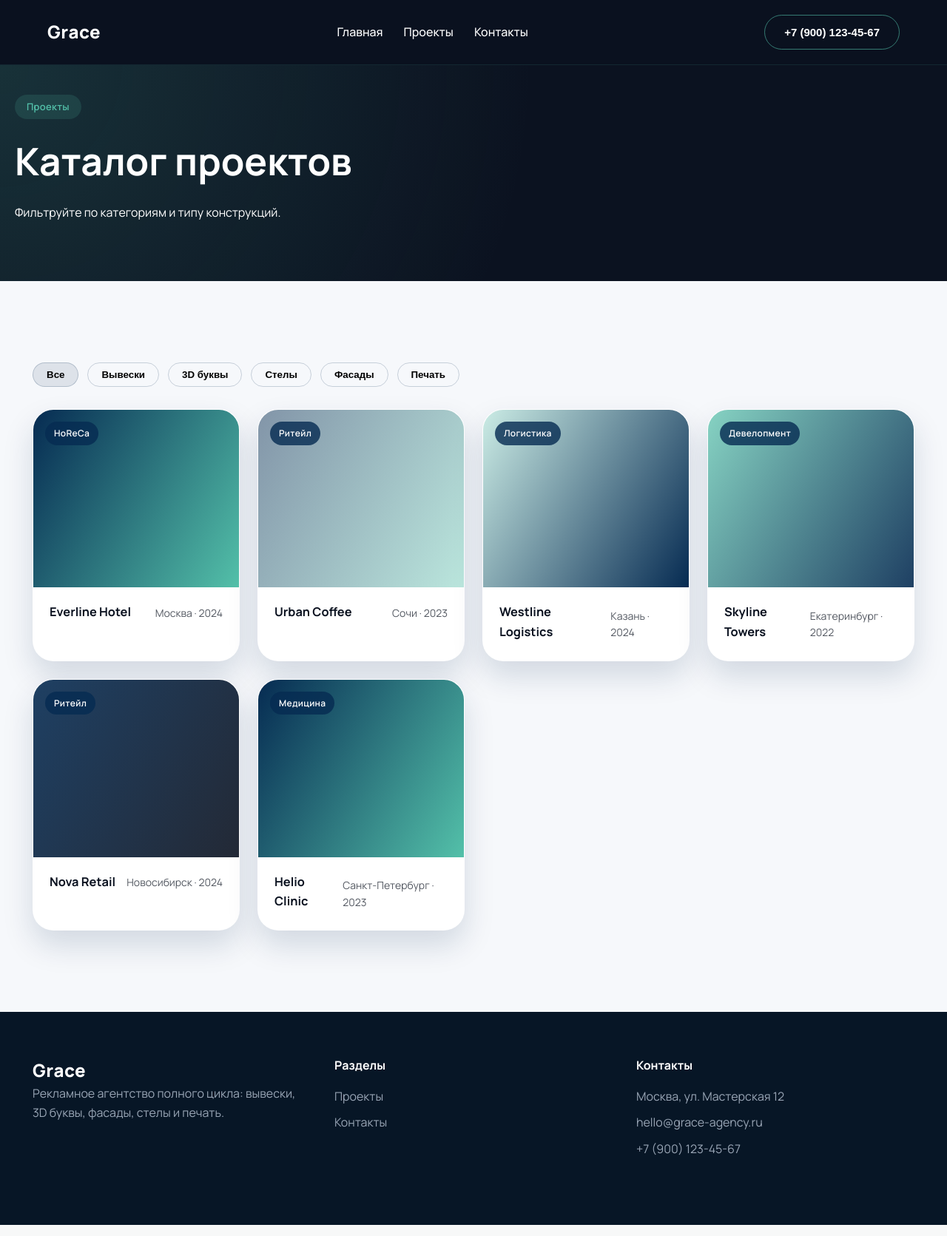
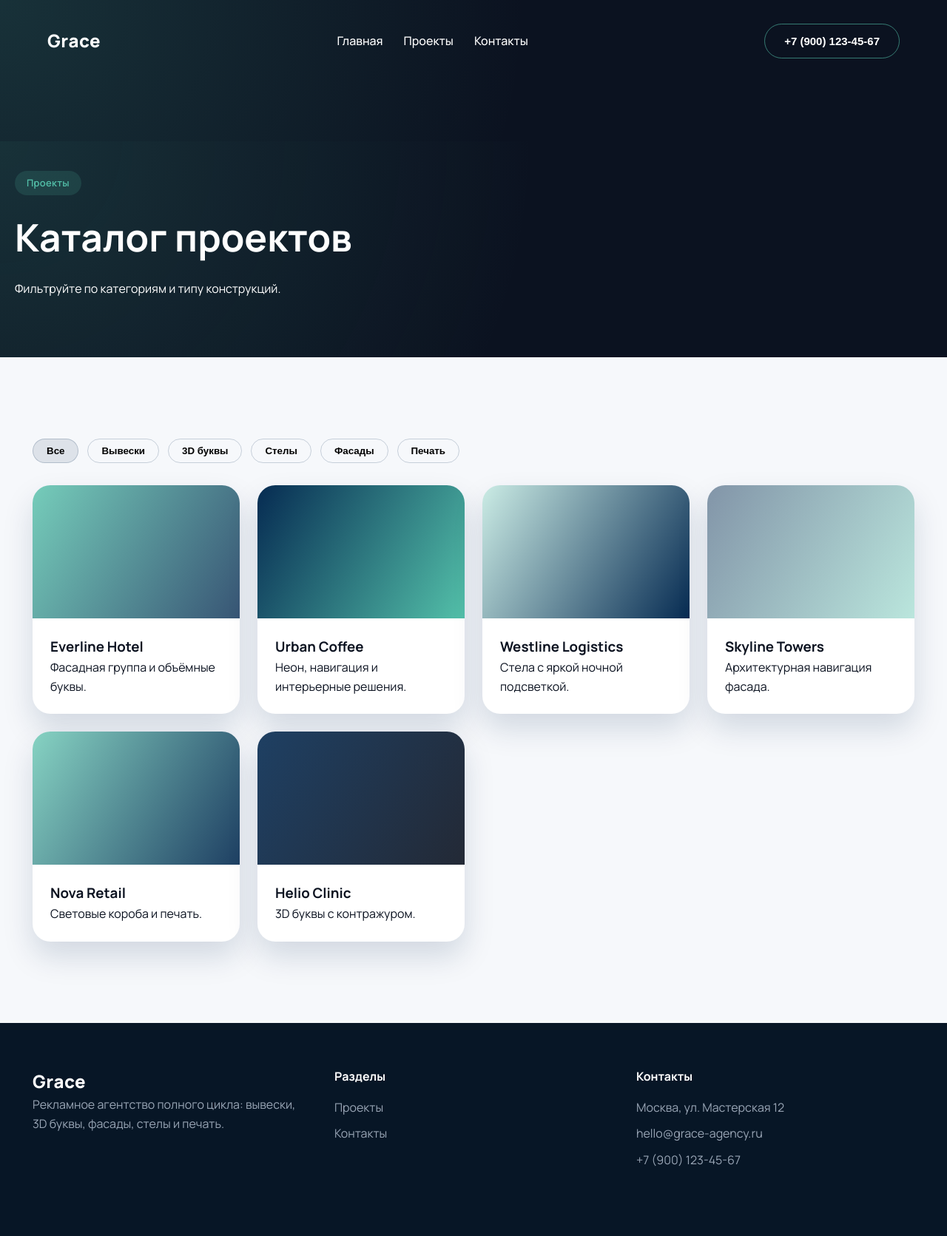
Before and after one commit to Janik77/gracemy, a Django app: page /projects/ in a window 1280 px wide. Shown: the whole page at 74% size. Run offline with Django 5.2, Linux system fonts and the light colour scheme.

Commit message:
Revert "Polish header, premium project cards and add gallery modal"

```diff
--- a/pages/templates/base/base.html
+++ b/pages/templates/base/base.html
@@ -12,7 +12,7 @@
 </head>
 <body>
   <div class="page">
-    <header class="site-header">
+    <header class="header">
       <nav class="nav">
         <div class="logo">Grace</div>
         <button class="nav-toggle" type="button" aria-label="Открыть меню" aria-expanded="false">
--- a/pages/templates/pages/home.html
+++ b/pages/templates/pages/home.html
@@ -263,8 +263,6 @@
           <span>MetroHub</span>
           <span>Mono</span>
           <span>Vista</span>
-          <span>Alto</span>
-          <span>NovaBuild</span>
         </div>
       </div>
     </section>
--- a/pages/templates/pages/projects.html
+++ b/pages/templates/pages/projects.html
@@ -20,58 +20,46 @@
           <button class="chip">Печать</button>
         </div>
         <div class="grid projects-grid">
-          <a class="project-card premium" href="/projects/detail/">
-            <div class="project-cover image-alt">
-              <span class="project-badge">HoReCa</span>
-            </div>
-            <div class="project-info-row">
+          <a class="project-card" href="/projects/detail/">
+            <div class="project-image"></div>
+            <div class="project-body">
               <h3>Everline Hotel</h3>
-              <span>Москва · 2024</span>
+              <p>Фасадная группа и объёмные буквы.</p>
             </div>
           </a>
-          <a class="project-card premium" href="/projects/detail/">
-            <div class="project-cover image-soft">
-              <span class="project-badge">Ритейл</span>
-            </div>
-            <div class="project-info-row">
+          <a class="project-card" href="/projects/detail/">
+            <div class="project-image image-alt"></div>
+            <div class="project-body">
               <h3>Urban Coffee</h3>
-              <span>Сочи · 2023</span>
+              <p>Неон, навигация и интерьерные решения.</p>
             </div>
           </a>
-          <a class="project-card premium" href="/projects/detail/">
-            <div class="project-cover image-accent">
-              <span class="project-badge">Логистика</span>
-            </div>
-            <div class="project-info-row">
+          <a class="project-card" href="/projects/detail/">
+            <div class="project-image image-accent"></div>
+            <div class="project-body">
               <h3>Westline Logistics</h3>
-              <span>Казань · 2024</span>
+              <p>Стела с яркой ночной подсветкой.</p>
             </div>
           </a>
-          <a class="project-card premium" href="/projects/detail/">
-            <div class="project-cover image-bold">
-              <span class="project-badge">Девелопмент</span>
-            </div>
-            <div class="project-info-row">
+          <a class="project-card" href="/projects/detail/">
+            <div class="project-image image-soft"></div>
+            <div class="project-body">
               <h3>Skyline Towers</h3>
-              <span>Екатеринбург · 2022</span>
+              <p>Архитектурная навигация фасада.</p>
             </div>
           </a>
-          <a class="project-card premium" href="/projects/detail/">
-            <div class="project-cover image-dark">
-              <span class="project-badge">Ритейл</span>
-            </div>
-            <div class="project-info-row">
+          <a class="project-card" href="/projects/detail/">
+            <div class="project-image image-bold"></div>
+            <div class="project-body">
               <h3>Nova Retail</h3>
-              <span>Новосибирск · 2024</span>
+              <p>Световые короба и печать.</p>
             </div>
           </a>
-          <a class="project-card premium" href="/projects/detail/">
-            <div class="project-cover image-alt">
-              <span class="project-badge">Медицина</span>
-            </div>
-            <div class="project-info-row">
+          <a class="project-card" href="/projects/detail/">
+            <div class="project-image image-dark"></div>
+            <div class="project-body">
               <h3>Helio Clinic</h3>
-              <span>Санкт-Петербург · 2023</span>
+              <p>3D буквы с контражуром.</p>
             </div>
           </a>
         </div>
--- a/static/src/css/style.css
+++ b/static/src/css/style.css
@@ -30,15 +30,6 @@ a {
   overflow-x: hidden;
 }
 
-.site-header {
-  position: sticky;
-  top: 0;
-  z-index: 10;
-  background: rgba(11, 18, 32, 0.85);
-  backdrop-filter: blur(12px);
-  border-bottom: 1px solid rgba(83, 192, 169, 0.12);
-}
-
 .container {
   max-width: 1240px;
   margin: 0 auto;
@@ -49,7 +40,7 @@ a {
   display: flex;
   align-items: center;
   justify-content: space-between;
-  padding: 20px 64px;
+  padding: 32px 64px;
   position: relative;
   z-index: 2;
   gap: 24px;
@@ -328,75 +319,33 @@ a {
 
 .project-card {
   background: white;
-  border-radius: 28px;
+  border-radius: 24px;
   overflow: hidden;
   box-shadow: 0 20px 40px rgba(6, 43, 82, 0.15);
-  border: 1px solid transparent;
-  transition: transform 0.3s ease, border-color 0.3s ease, box-shadow 0.3s ease;
 }
 
-.project-card.premium:hover {
-  transform: translateY(-6px);
-  border-color: rgba(83, 192, 169, 0.6);
-  box-shadow: 0 30px 60px rgba(83, 192, 169, 0.2);
+.project-image {
+  height: 180px;
+  background: linear-gradient(120deg, rgba(83, 192, 169, 0.8), rgba(6, 43, 82, 0.8));
 }
 
-.project-cover {
-  height: 240px;
-  background: linear-gradient(120deg, rgba(83, 192, 169, 0.8), rgba(6, 43, 82, 0.8));
-  position: relative;
-  overflow: hidden;
-  transition: transform 0.4s ease;
-}
-
-.project-card.premium:hover .project-cover {
-  transform: scale(1.03);
-}
-
-.project-badge {
-  position: absolute;
-  top: 16px;
-  left: 16px;
-  background: rgba(6, 43, 82, 0.8);
-  color: white;
-  padding: 6px 12px;
-  border-radius: 999px;
-  font-size: 12px;
-  font-weight: 600;
-  letter-spacing: 0.3px;
-}
-
-.project-info-row {
-  padding: 20px 22px 26px;
-  display: flex;
-  justify-content: space-between;
-  align-items: flex-end;
-  gap: 12px;
-  color: rgba(11, 18, 32, 0.7);
-  font-size: 14px;
-}
-
-.project-info-row h3 {
-  color: #0b1220;
-}
-
-.project-cover.image-alt {
+.project-image.image-alt {
   background: linear-gradient(120deg, #062b52, #53c0a9);
 }
 
-.project-cover.image-accent {
+.project-image.image-accent {
   background: linear-gradient(120deg, rgba(83, 192, 169, 0.3), #062b52);
 }
 
-.project-cover.image-soft {
+.project-image.image-soft {
   background: linear-gradient(120deg, rgba(6, 43, 82, 0.5), rgba(83, 192, 169, 0.4));
 }
 
-.project-cover.image-bold {
+.project-image.image-bold {
   background: linear-gradient(120deg, rgba(83, 192, 169, 0.7), rgba(6, 43, 82, 0.9));
 }
 
-.project-cover.image-dark {
+.project-image.image-dark {
   background: linear-gradient(120deg, rgba(6, 43, 82, 0.9), rgba(11, 18, 32, 0.9));
 }
 
--- a/static/src/js/main.js
+++ b/static/src/js/main.js
@@ -24,31 +24,3 @@ if (navToggle && navLinks) {
     navLinks.classList.toggle('is-open');
   });
 }
-
-const modalTriggers = document.querySelectorAll('[data-modal]');
-modalTriggers.forEach((trigger) => {
-  const modalId = trigger.getAttribute('data-modal');
-  const modal = document.getElementById(modalId);
-  const modalImage = modal ? modal.querySelector('.modal-image') : null;
-
-  if (!modal || !modalImage) return;
-
-  trigger.addEventListener('click', () => {
-    const imageClass = trigger.getAttribute('data-image');
-    modalImage.className = 'modal-image';
-    if (imageClass) {
-      modalImage.classList.add(imageClass);
-    }
-    modal.classList.add('is-open');
-    modal.setAttribute('aria-hidden', 'false');
-  });
-});
-
-document.querySelectorAll('[data-close]').forEach((closeButton) => {
-  closeButton.addEventListener('click', () => {
-    const modal = closeButton.closest('.modal');
-    if (!modal) return;
-    modal.classList.remove('is-open');
-    modal.setAttribute('aria-hidden', 'true');
-  });
-});
```
Also changed, not shown: other parts of static/src/css/style.css (+17 -120 lines), pages/templates/pages/project-detail.html (+7 -23 lines).
